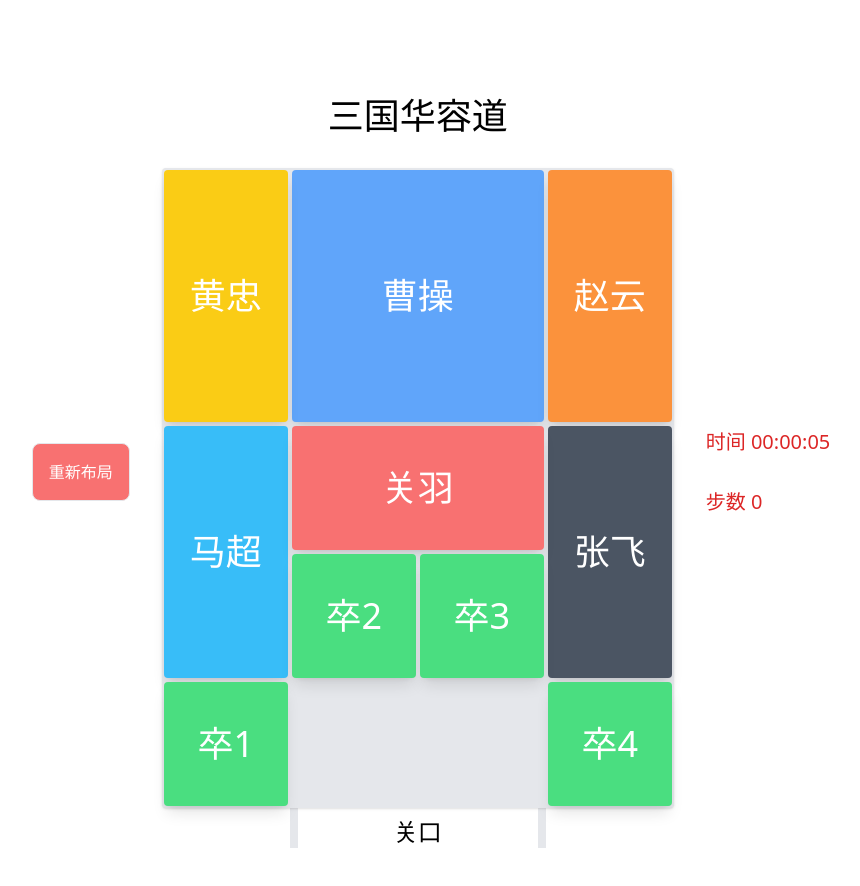
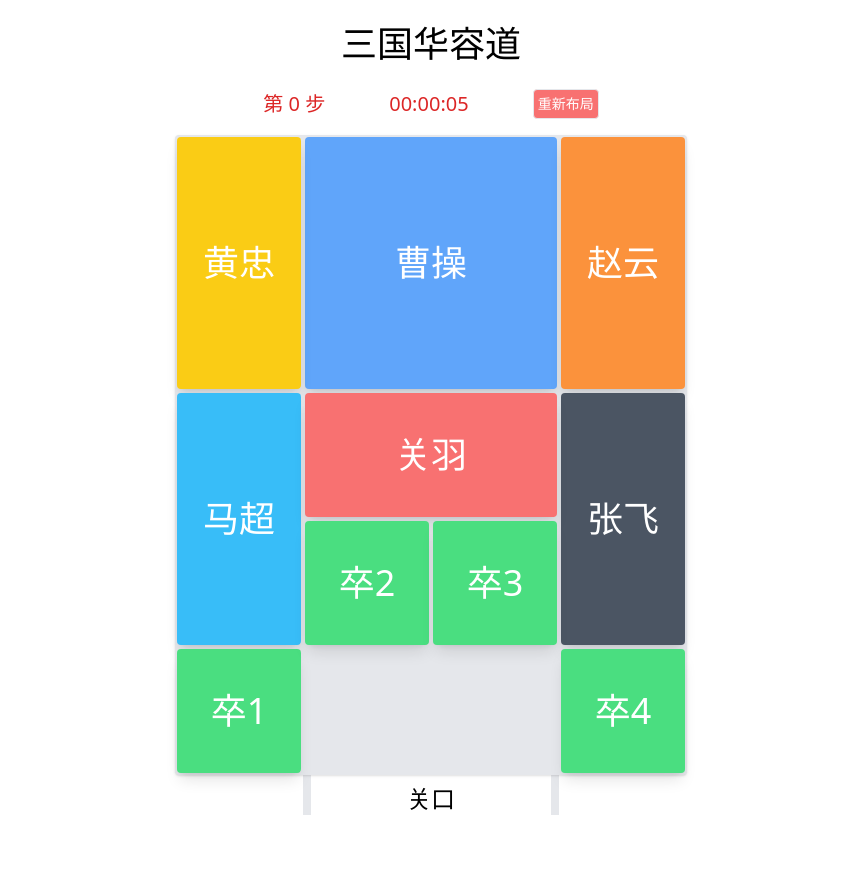
Before and after one commit to huoyijie/huarongdao, a Next.js app: page / in a window 1280 px wide. Shown: the top 886 px of the page, without its empty margins (209-1069 px from the left). After the commit the page ends 831 px from the top, so only its background shows below. Built offline with nearby package versions, Linux system fonts and the light colour scheme.

Commit message:
refactor page layout

```diff
--- a/src/pages/index.js
+++ b/src/pages/index.js
@@ -24,31 +24,22 @@ export default function Home() {
   }, [blocks])
 
   return (
-    <main className="p-24">
+    <main className="flex flex-col items-center p-4">
+      <div className="text-4xl p-2">三国华容道</div>
 
-      <div className="flex gap-8 justify-center items-center">
-
+      <div className="w-full py-4 flex justify-center items-center gap-16 text-xl text-red-600">
+        <div>第 {moves} 步</div>
+        <div>{time.h(timer)}:{time.m(timer)}:{time.s(timer)}</div>
         <div>
-          <button className="border rounded-lg bg-red-400 text-white p-4 hover:bg-red-600 active:bg-red-400" onClick={newGame}>重新布局</button>
+          <button className="border rounded bg-red-400 text-white text-sm p-1 hover:bg-red-600 active:bg-red-400" onClick={newGame}>重新布局</button>
         </div>
-
-        <div className="flex flex-col items-center">
-          <div className="text-4xl mb-8">三国华容道</div>
-
-          <DndProvider backend={HTML5Backend}>
-            <Huarongdao blocks={blocks} move={move} />
-          </DndProvider>
-
-          <div className="w-256 text-center text-2xl pt-2 border-x-8 border-gray-200">关口</div>
-        </div>
-
-        <div className="flex flex-col gap-8 text-xl text-red-600">
-          <div>时间 {time.h(timer)}:{time.m(timer)}:{time.s(timer)}</div>
-          <div>步数 {moves}</div>
-        </div>
-
       </div>
 
+      <DndProvider backend={HTML5Backend}>
+        <Huarongdao blocks={blocks} move={move} />
+      </DndProvider>
+
+      <div className="w-256 text-center text-2xl pt-2 border-x-8 border-gray-200">关口</div>
     </main>
   )
 }
```
